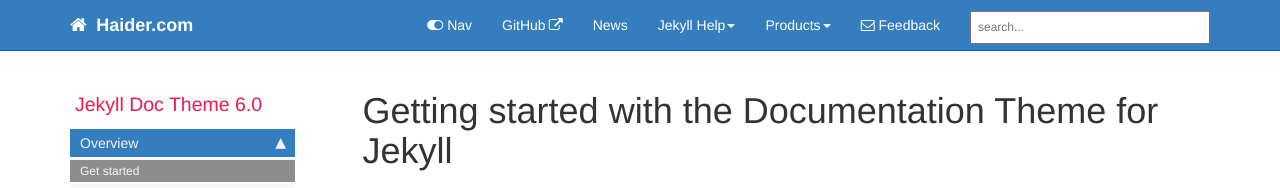
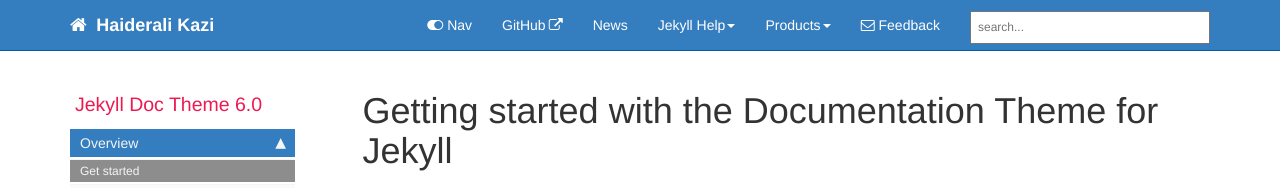
Before and after one commit to haideralikazi/qkdb, a Jekyll site: the page built from index.md, in a window 1280 px wide and 900 px high. Shown: the top 188 px of the window. Built offline with Jekyll 4.4.1, drawn with Linux system fonts in a browser that asks for light colours; comment, search, counter and statistics services are not loaded.

Commit message:
Update _config.yml

```diff
--- a/_config.yml
+++ b/_config.yml
@@ -3,7 +3,7 @@ repository: haideralikazi/qkdb
 output: web
 # this property is useful for conditional filtering of content that is separate from the PDF.
 
-topnav_title: Haider.com
+topnav_title: Haiderali Kazi
 # this appears on the top navigation bar next to the home button
 
 site_title: q/kdb+ blog
```
